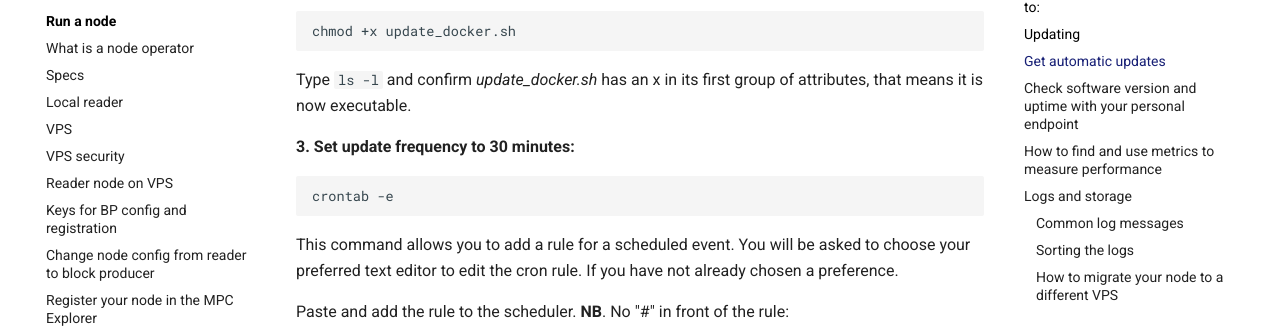
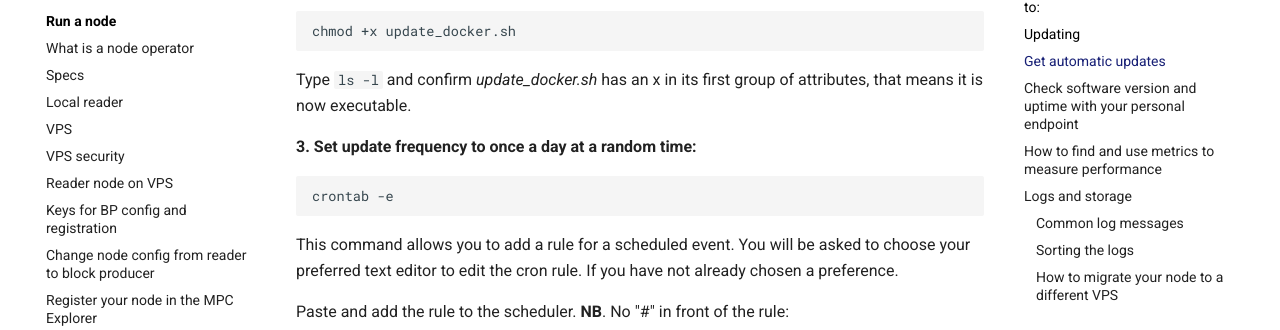
Before and after one commit to 0xSero/partisia-docs, an MkDocs documentation site: the page built from docs/operator-9-node-health.md, in a window 1280 px wide and 900 px high, scrolled down 2168 px. Shown: the part 123-453 px from the top of the window. Built offline with MkDocs 1.6.1 and Material for MkDocs 9.7.7, drawn with Linux system fonts in a browser that asks for light colours; a script that is not in the unit is left out.

Commit message:
New cron job rule for auto updates

`````diff
--- a/docs/operator-9-node-health.md
+++ b/docs/operator-9-node-health.md
@@ -93,7 +93,7 @@ chmod +x update_docker.sh
 
 Type ``ls -l`` and confirm *update_docker.sh*  has an x in its first group of attributes, that means it is now executable.
 
-**3. Set update frequency to 30 minutes:**
+**3. Set update frequency to once a day at a random time:**
 
 ````bash
 crontab -e
`````
